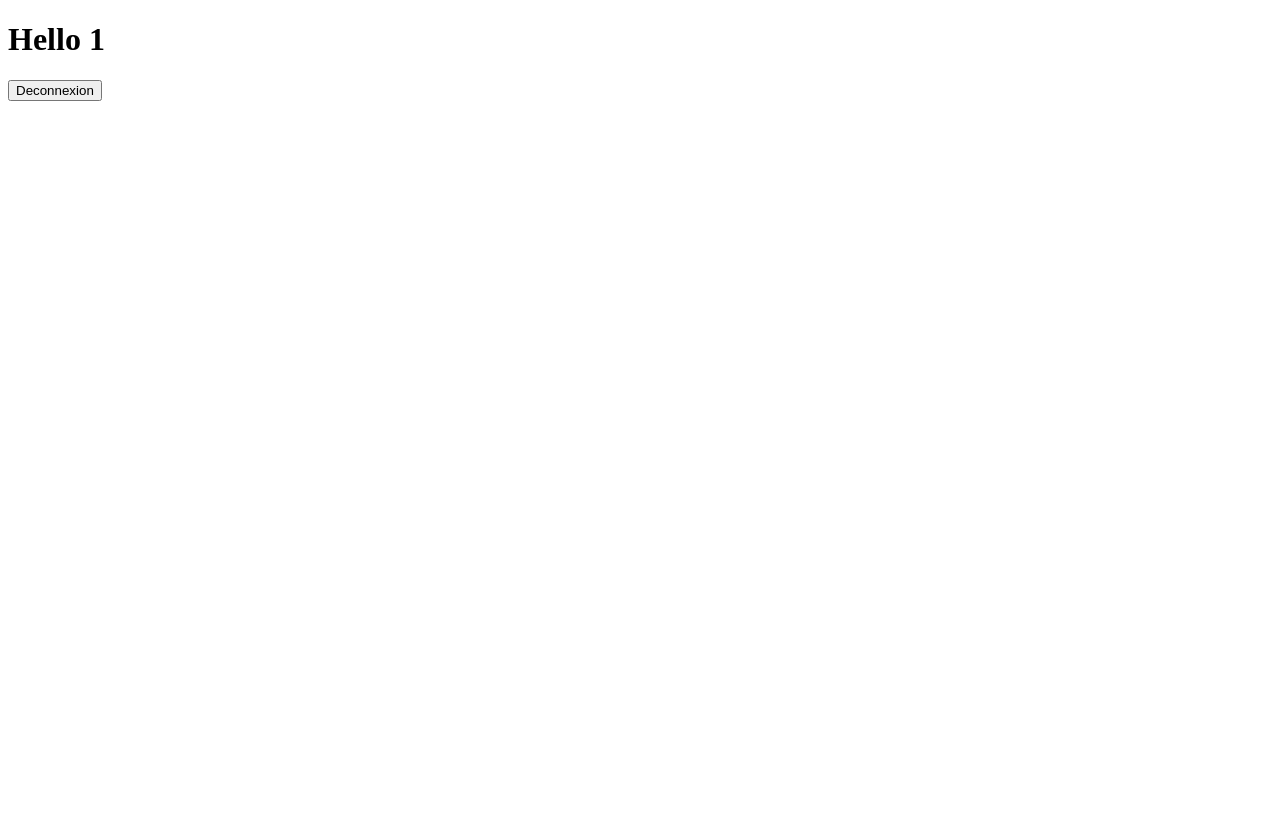
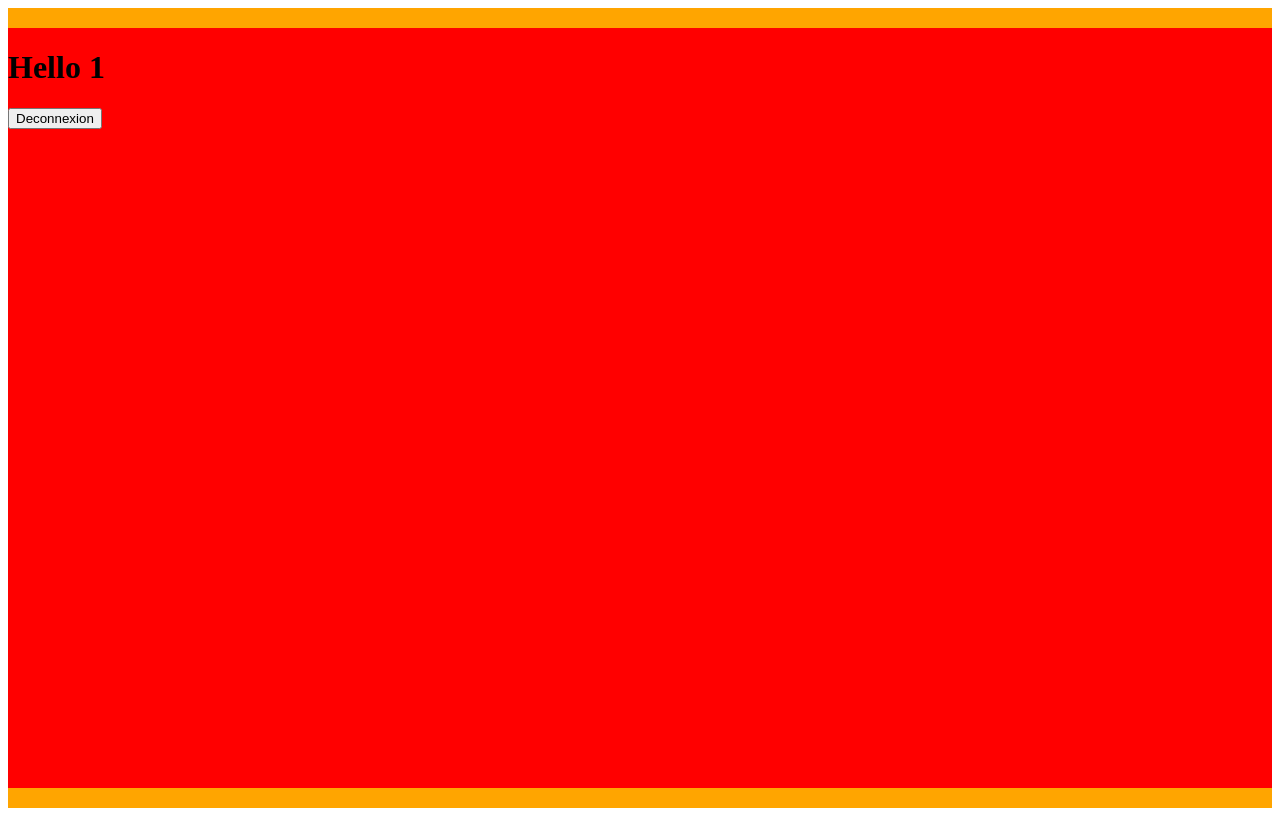
Before and after one commit to Grizmite/crazee-burger, a React (Vite) app: page /order/1 in a window 1280 px wide. Built offline with nearby package versions, Linux system fonts and the light colour scheme.

Commit message:
🚧 F04: WIP > Styled OrderPage

```diff
--- a/src/components/pages/Order/OrderPage.jsx
+++ b/src/components/pages/Order/OrderPage.jsx
@@ -1,4 +1,5 @@
 import { Link, useParams } from "react-router-dom";
+import { styled } from "styled-components";
 
 export default function OrderPage() {
 
@@ -9,11 +10,27 @@
 
     //AFFICHAGE
     return (
-      <div>
+      <OrderPageStyled>
+      <div className="container">
         <h1>Hello { username }</h1>
         <Link to="/">
             <button>Deconnexion</button>
         </Link>
-      </div>
+        </div>
+      </OrderPageStyled>
     )
   }
+
+  const OrderPageStyled = styled.div`
+  background-color: orange;
+  height: 100vh;
+  display: flex;
+  justify-content: center;
+  align-items: center;
+
+  .container{
+    background: red;
+    height: 95vh;
+    width: 1400px;
+  }
+  `
```
